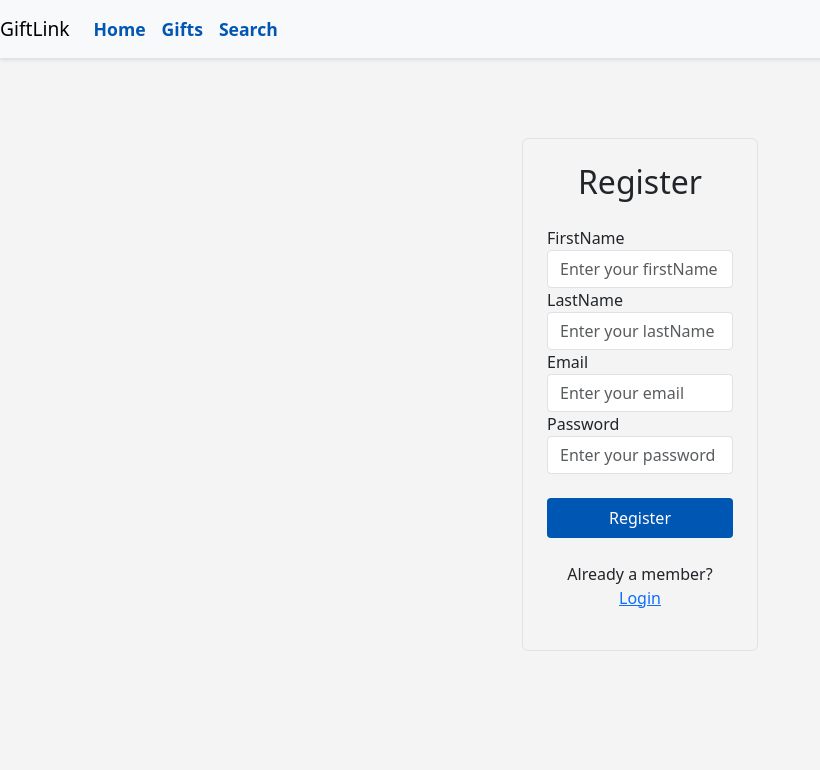
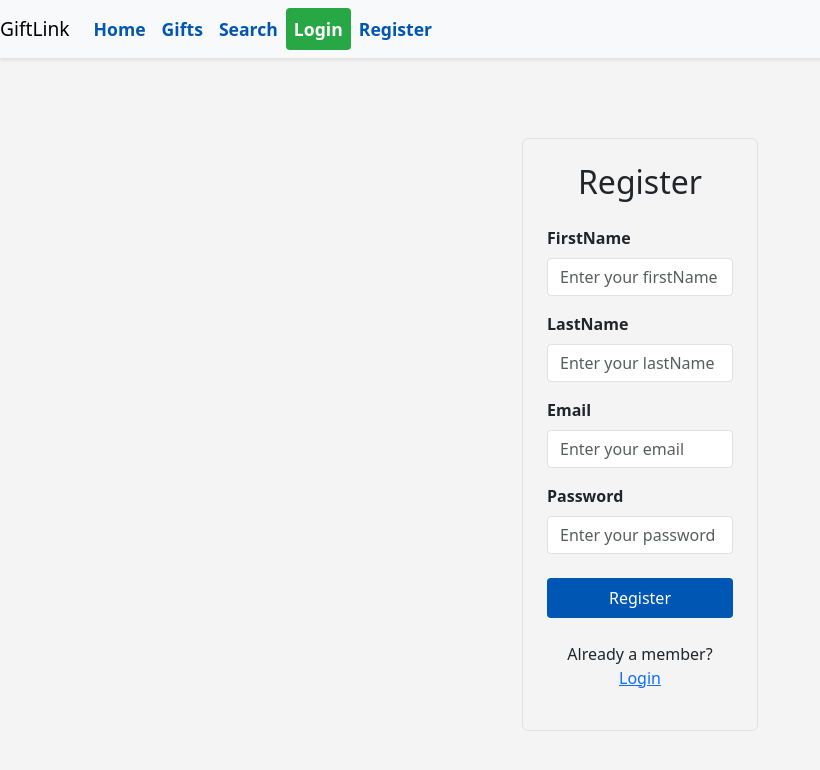
Before and after one commit to Khnzh/fullstack-capstone-project, a React (Create React App) app in the folder giftlink-frontend/: page /app/register in a window 1280 px wide. Shown: the top 770 px of the page, without its empty margins (0-820 px from the left). Built offline with nearby package versions, Linux system fonts and the light colour scheme; no server answers.

Commit message:
sharing auth context, responsive navbar, registration function

```diff
--- a/giftlink-frontend/src/components/DetailsPage/DetailsPage.js
+++ b/giftlink-frontend/src/components/DetailsPage/DetailsPage.js
@@ -28,7 +28,7 @@ function DetailsPage() {
         const fetchGift = async () => {
             try {
 				// Task 2: Fetch gift details
-                const response = await fetch(`${urlConfig.backendUrl}/api/gifts/${productId}`);
+                const response = await fetch(`${process.env.REACT_APP_BACKEND_URL}/api/gifts/${productId}`);
                 if (!response.ok) {
                     throw new Error('Network response was not ok');
                 }
--- a/giftlink-frontend/src/components/MainPage/MainPage.js
+++ b/giftlink-frontend/src/components/MainPage/MainPage.js
@@ -10,7 +10,7 @@ function MainPage() {
         // Task 1: Write async fetch operation
         const fetchGifts = async() => {
             try{
-                let url =`http://localhost:3060/api/gifts`;
+                let url =`${process.env.REACT_APP_BACKEND_URL}/api/gifts`;
                 const response = await fetch(url);
                 if (!response.ok) {
                     throw new Error(`Http error, ${response.status}`)
--- a/giftlink-frontend/src/components/Navbar/Navbar.js
+++ b/giftlink-frontend/src/components/Navbar/Navbar.js
@@ -1,7 +1,39 @@
-import React from 'react';
-import { Link } from 'react-router-dom';
+import React, {useEffect} from 'react';
+import { Link, useNavigate } from 'react-router-dom';
+import { useAppContext } from '../../context/AuthContext';
 
 export default function Navbar() {
+    const {isLoggedIn, setIsLoggedIn, userName, setUserName} = useAppContext();
+
+    const navigate = useNavigate();
+
+    useEffect(()=>{
+        const authTokenFromSession = sessionStorage.getItem("auth-token")
+        const nameFromSession = sessionStorage.getItem("name")
+        if (authTokenFromSession) {
+            if (nameFromSession&&isLoggedIn) {
+                setUserName(nameFromSession)
+            } else {
+                sessionStorage.removeItem("authtoken");
+                sessionStorage.removeItem("name");
+                sessionStorage.removeItem("email");
+                setIsLoggedIn(false);
+            }
+        }
+    }, [setUserName, isLoggedIn, setIsLoggedIn])
+
+    const handleLogout=()=>{
+        sessionStorage.removeItem('auth-token');
+        sessionStorage.removeItem('name');
+        sessionStorage.removeItem('email');
+        setIsLoggedIn(false);
+        navigate(`/app`);
+    }
+
+    const profileSecton=()=>{
+        navigate(`/app/profile`);
+    }
+
     return (
         <nav className="navbar navbar-expand-lg navbar-light bg-light">
             <Link className="navbar-brand" to="/">GiftLink</Link>
@@ -12,6 +44,24 @@ export default function Navbar() {
                 <li className="nav-item">
                     <Link className="nav-link" to="/app/search">Search</Link>
                 </li>
+                <ul className="navbar-nav ml-auto">
+                {isLoggedIn ? (
+                                        <>
+                                        <li className="nav-item"> <span className="nav-link" style={{color: "black", cursor:"pointer"}} onClick={profileSecton}>Welcome, {userName}</span> </li>
+                                        <li className="nav-item"><button className="nav-link login-btn" onClick={handleLogout}>Logout</button></li>
+                                        </>
+                                        )  : (
+                                        <>
+                                            <li className="nav-item">
+                                            <Link className="nav-link login-btn" to="/app/login">Login</Link>
+                                            </li>
+                                            <li className="nav-item">
+                                            <Link className="nav-link register-btn" to="/app/register">Register</Link>
+                                            </li>
+                                        </>
+                                    )
+                                    }
+                </ul>
                 </ul>
             </div>
         </nav>
--- a/giftlink-frontend/src/components/RegisterPage/RegisterPage.js
+++ b/giftlink-frontend/src/components/RegisterPage/RegisterPage.js
@@ -1,24 +1,60 @@
 import React, { useState } from 'react';
 import './RegisterPage.css';
+import { useAppContext } from '../../context/AuthContext';
+import { useNavigate } from 'react-router-dom';
+
+
 function RegisterPage() {
-    //insert code here to create useState hook variables for firstName, lastName, email, password
+    //insert code here to create useState hook variables for firstName, lastName, email, password~
+    const [showerr, setShowerr] = useState('');
     const [firstName, setFirstName] = useState('');
     const [lastName, setLastName] = useState('');
     const [email, setEmail] = useState('');
     const [password, setPassword] = useState('');
+
+    const navigate = useNavigate();
+    const { setIsLoggedIn } = useAppContext();
     // insert code here to create handleRegister function and include console.log
+    let response;
     const handleRegister = async () => {
-        console.log("Register invoked")
+        try {
+        response = await fetch(`${process.env.REACT_APP_BACKEND_URL}/api/auth/register`,{
+            method: 'POST',
+            headers: {'content-type' : 'application/json'},
+            body: JSON.stringify({
+                firstName: firstName,
+                lastName: lastName,
+                email: email,
+                password: password,
+            })
+        })} catch(e) {
+            console.log("Error fetching details: " + e)
         }
+
+        try{
+            const json = await response.json();
+            if (json.authtoken){
+                sessionStorage.setItem('auth-token', json.authtoken);
+                sessionStorage.setItem('name', firstName);
+                sessionStorage.setItem('email', json.email);
+                setIsLoggedIn(true);
+                navigate('/app')
+            }
+            if (json.error) {
+                setShowerr(json.error);
+            }
+        } catch(e) {
+            console.log ("Error showing response: " + e)
+        }
+    };
     return (
         <div className="container mt-5">
             <div className="row justify-content-center">
                 <div className="col-md-6 col-lg-4">
                     <div className="register-card p-4 border rounded">
                         <h2 className="text-center mb-4 font-weight-bold">Register</h2>
-                    {/* insert code here to create input elements for all the variables - firstName, lastName, email, password */}
-                    <div className="mb-4">
-                        <label htmlFor="firstName" className="form label"> FirstName</label><br></br>
+                        <div className="mb-3">
+                            <label htmlFor="firstName" className="form-label">FirstName</label>
                             <input
                                 id="firstName"
                                 type="text"
@@ -27,7 +63,10 @@ function RegisterPage() {
                                 value={firstName}
                                 onChange={(e) => setFirstName(e.target.value)}
                             />
-                        <label htmlFor="lastName" className="form label"> LastName</label><br></br>
+                        </div>
+                        {/* last name */}
+                        <div className="mb-3">
+                            <label htmlFor="lastName" className="form-label">LastName</label>
                             <input
                                 id="lastName"
                                 type="text"
@@ -36,16 +75,23 @@ function RegisterPage() {
                                 value={lastName}
                                 onChange={(e) => setLastName(e.target.value)}
                             />
-                        <label htmlFor="email" className="form label">Email</label><br></br>
+                        </div>
+                        {/* email  */}
+                        <div className="mb-3">
+                            <label htmlFor="email" className="form-label">Email</label>
                             <input
                                 id="email"
-                        type="email"
+                                type="text"
                                 className="form-control"
                                 placeholder="Enter your email"
                                 value={email}
                                 onChange={(e) => setEmail(e.target.value)}
                             />
-                        <label htmlFor="password" className="form label">Password</label><br></br>
+                        {/* Step 2 - Task 6*/}
+                                <div className="text-danger">{showerr}</div>
+                        </div>
+                        <div className="mb-4">
+                            <label htmlFor="password" className="form-label">Password</label>
                             <input
                                 id="password"
                                 type="password"
@@ -63,6 +109,6 @@ function RegisterPage() {
                 </div>
             </div>
         </div>
-         )//end of return
+    );
 }
 export default RegisterPage;
--- a/giftlink-frontend/src/components/SearchPage/SearchPage.js
+++ b/giftlink-frontend/src/components/SearchPage/SearchPage.js
@@ -14,7 +14,7 @@ function SearchPage() {
         // fetch all products
         const fetchProducts = async () => {
             try {
-                let url = `http://localhost:3060/api/gifts`
+                let url = `${process.env.REACT_APP_BACKEND_URL}/api/gifts`
                 console.log(url)
                 const response = await fetch(url);
                 if (!response.ok) {
```
Lines whose indentation alone changed are shown as unchanged.
